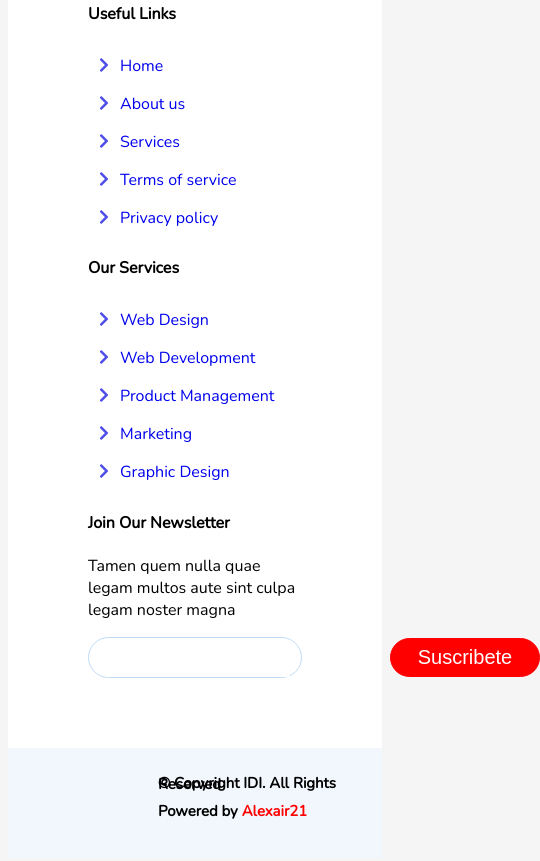
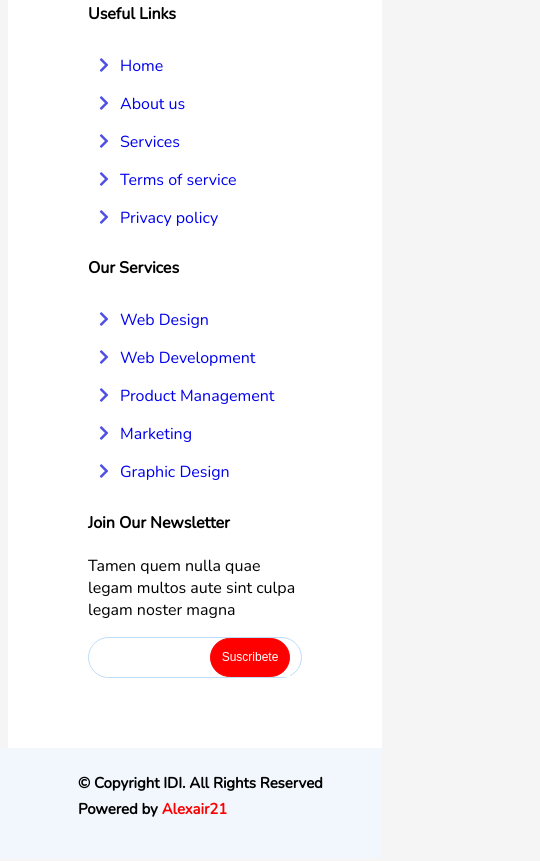
Before and after one commit to Alexair21/Pagina_trabajo_footer, a plain HTML site: page index.html in a window 390 px wide. Shown: the part 5704-6565 px from the top of the page, 540 px wide, since content can reach past the window. Drawn offline with nearby package versions, Linux system fonts and the light colour scheme.

Commit message:
error resuelto

```diff
--- a/css/header.css
+++ b/css/header.css
@@ -405,21 +405,6 @@ h3{
     }
 }
 
-
-@media(max-width : 770px){
-    .contenedor{
-        display: block;
-    }
-
-    .cuatro{
-        width: 100%;
-    }
-    .button{
-        width: 150px;
-        margin-left:100px;
-    }
-}
-
 .credits{
     background-color: #f1f7fd;
     line-height: 8%;
@@ -436,6 +421,26 @@ h3{
     color: blue;
 }
 
+@media(max-width : 400px){
+    .contenedor{
+        display: block;
+    }
+
+    .cuatro{
+        width: 100%;
+    }
+    .button{
+        width: 80px;
+        margin-left:-80px;
+        font-size: 12px;
+    }
+    .credits{
+        margin-left: -80px;
+    }
+}
+
+
+
 
 
 
```
